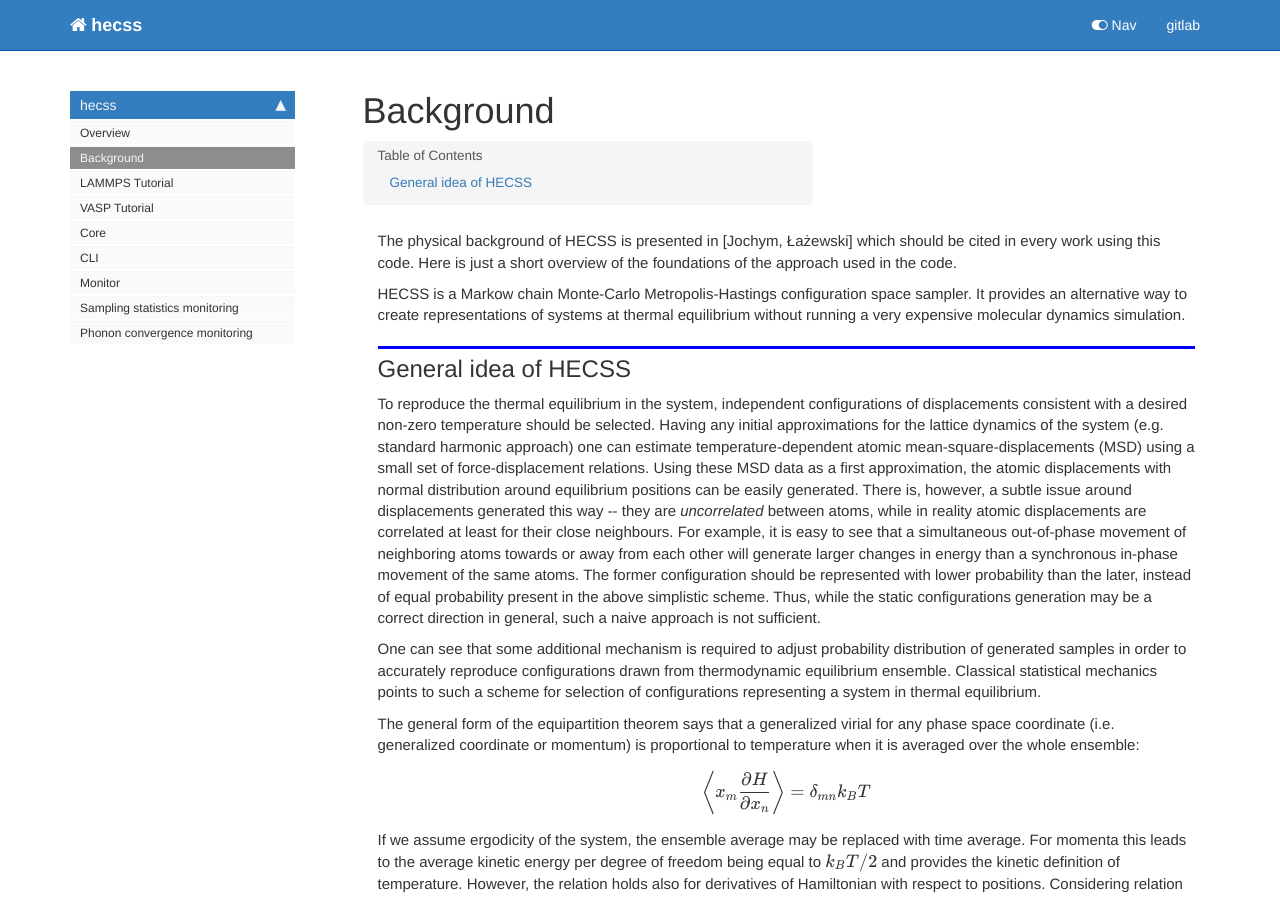
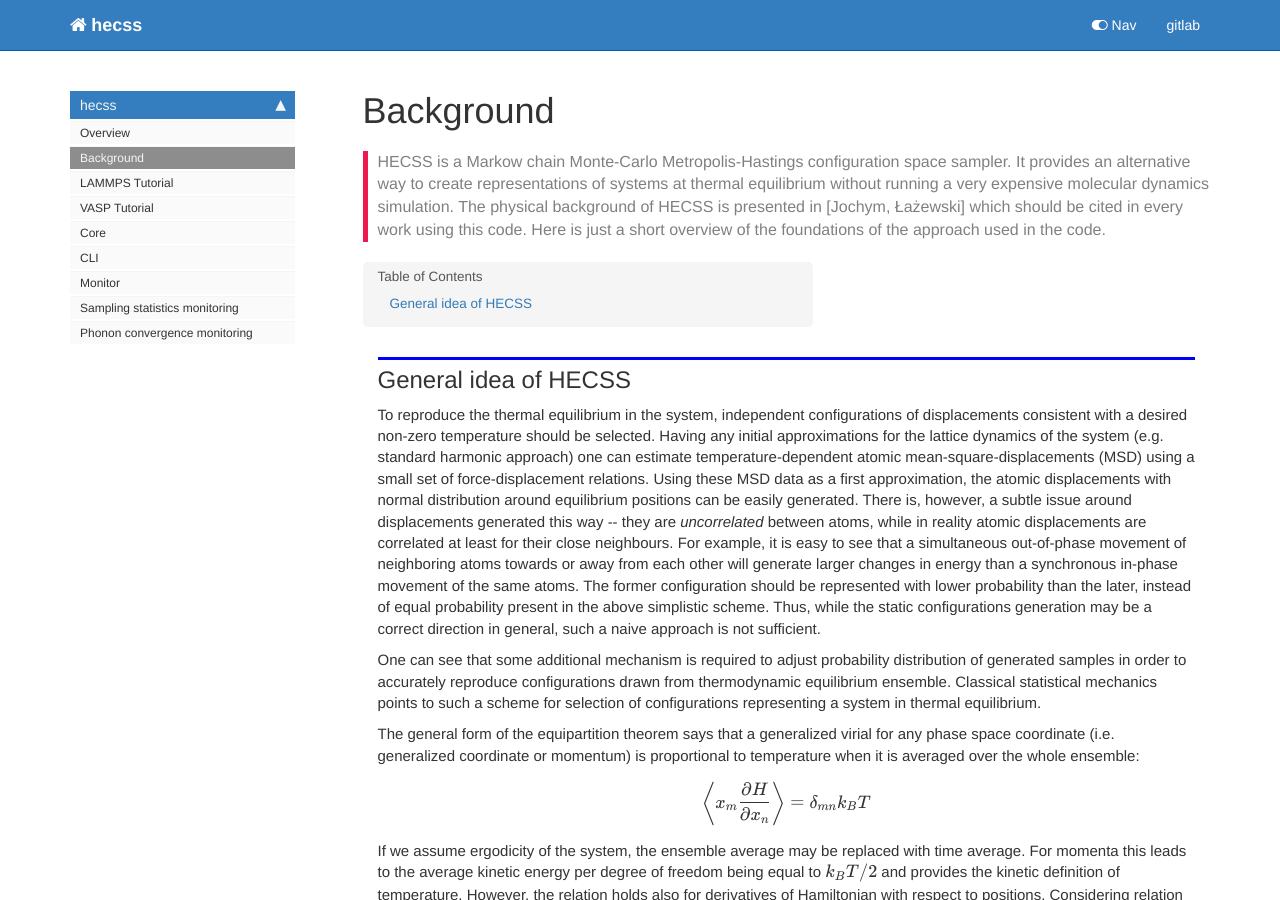
Before and after one commit to jochym/hecss, a Jekyll site: the page built from docs/Background.html, in a window 1280 px wide and 900 px high. Built offline with Jekyll 4.4.1, drawn with Linux system fonts in a browser that asks for light colours; nearby versions of some CDN libraries; comment, search, counter and statistics services are not loaded.

Commit message:
Reformat summaries

```diff
--- a/docs/Background.html
+++ b/docs/Background.html
@@ -28,20 +28,6 @@ nb_path: "00_Background.ipynb"
 </div>
     {% endraw %}
 
-<div class="cell border-box-sizing text_cell rendered"><div class="inner_cell">
-<div class="text_cell_render border-box-sizing rendered_html">
-<p>The physical background of  HECSS is presented in [Jochym, Łażewski] which should be cited in every work using this code. Here is just a short overview of the foundations of the approach used in the code.</p>
-
-</div>
-</div>
-</div>
-<div class="cell border-box-sizing text_cell rendered"><div class="inner_cell">
-<div class="text_cell_render border-box-sizing rendered_html">
-<p>HECSS is a Markow chain Monte-Carlo Metropolis-Hastings configuration space sampler. It provides an alternative way to create representations of systems at thermal equilibrium without running a very expensive molecular dynamics simulation.</p>
-
-</div>
-</div>
-</div>
 <div class="cell border-box-sizing text_cell rendered"><div class="inner_cell">
 <div class="text_cell_render border-box-sizing rendered_html">
 <h2 id="General-idea-of-HECSS">General idea of HECSS<a class="anchor-link" href="#General-idea-of-HECSS"> </a></h2>
--- a/docs/core.html
+++ b/docs/core.html
@@ -5,8 +5,8 @@ title: Core
 keywords: fastai
 sidebar: home_sidebar
 
-summary: "The core functionality of the HECSS module is provided by the `HECSS` factory function,"
-description: "The core functionality of the HECSS module is provided by the `HECSS` factory function,"
+summary: "The core functionality of the HECSS module is provided by the `HECSS` class which encapsulates the `HECSS_Sampler` factory function, which returns sampler as an iterator. The other functions in this module: `normalize_conf` and `write_dfset` are just utilities which are useful in typical use cases."
+description: "The core functionality of the HECSS module is provided by the `HECSS` class which encapsulates the `HECSS_Sampler` factory function, which returns sampler as an iterator. The other functions in this module: `normalize_conf` and `write_dfset` are just utilities which are useful in typical use cases."
 nb_path: "02_core.ipynb"
 ---
 <!--
```
Also changed, not shown: other parts of docs/Background.html (+2 -2 lines), docs/LAMMPS_Tutorial.html (+2 -9 lines), docs/VASP_Tutorial.html (+2 -9 lines), 4 other files.
